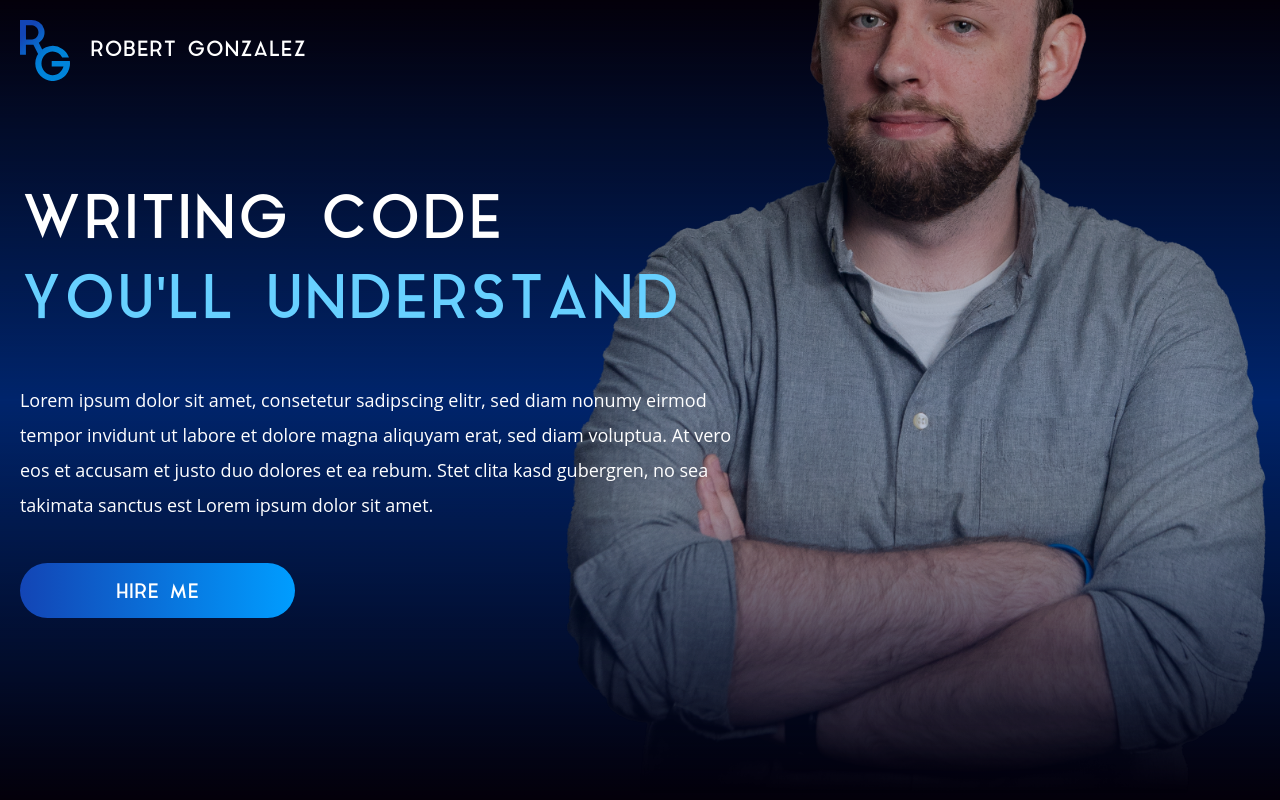
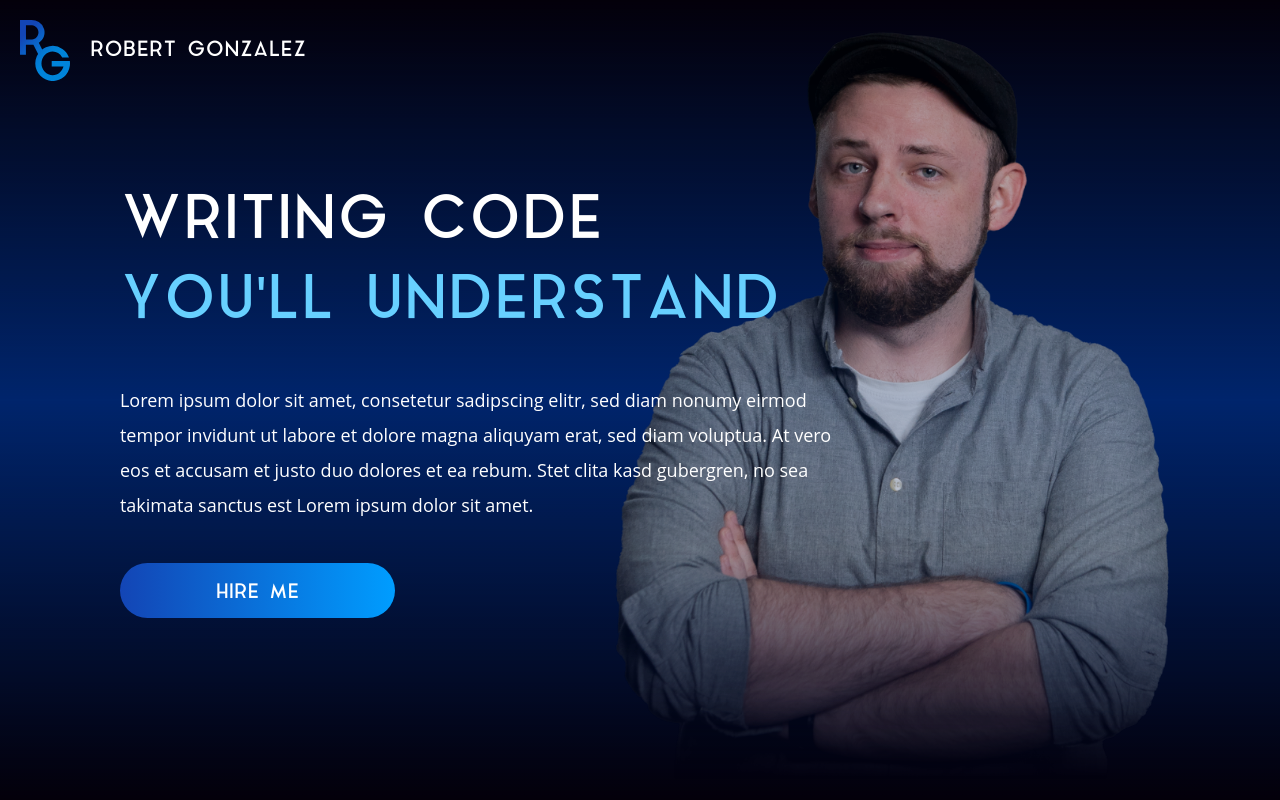
Before and after one commit to bobbyg211/robertgonzalez.io, a React (Create React App) app in the folder client/: page / in a window 1280 px wide. Shown: the top 800 px of the page. Built offline with nearby package versions, Linux system fonts and the light colour scheme.

Commit message:
Banner spacing and image sizing adjustments

```diff
--- a/client/src/screens/Home.js
+++ b/client/src/screens/Home.js
@@ -3,11 +3,11 @@ import headshot from "../assets/images/headshot-home.png";
 import { scrollColorTrans } from "../scripts/utils";
 
 export default function Home() {
-  const bannerColor = { r: 0, g: 37, b: 108 };
-  const skillsColor = { r: 30, g: 0, b: 129 };
-  const projectsColor = { r: 0, g: 79, b: 129 };
+  useEffect(() => {
+    const bannerColor = { r: 0, g: 37, b: 108 };
+    const skillsColor = { r: 30, g: 0, b: 129 };
+    const projectsColor = { r: 0, g: 79, b: 129 };
 
-  useEffect(() => {
     scrollColorTrans(
       ".home.page",
       ".home .banner",
--- a/client/src/styles/scss/home.scss
+++ b/client/src/styles/scss/home.scss
@@ -15,12 +15,19 @@
   }
 
   .section {
-    min-height: 100vh;
     position: relative;
     z-index: 1;
-    padding: 100px 0;
+    min-height: 100vh;
+    padding: 100px;
+
+    .wrapper {
+      position: relative;
+    }
 
     @include tablet {
+      padding-left: 20px;
+      padding-right: 20px;
+
       &:not(:first-child) {
         min-height: initial;
       }
@@ -36,7 +43,7 @@
     align-items: center;
 
     .content {
-      width: 60%;
+      width: 70%;
       position: relative;
       z-index: 3;
 
@@ -58,22 +65,32 @@
     .headshot {
       position: absolute;
       z-index: 1;
-      bottom: 0;
+      top: 50%;
       right: 0;
+      transform: translateY(-50%);
+      height: 175%;
 
       img {
         opacity: 0.9;
-        width: 100%;
-        height: auto;
+        width: auto;
+        height: 100%;
         mask-image: linear-gradient(
           to bottom,
           rgba(0, 0, 0, 1) 70%,
           rgba(0, 0, 0, 0) 100%
         );
+
+        @include tablet {
+          width: 100%;
+          height: auto;
+        }
       }
 
       @include tablet {
         position: relative;
+        top: 0;
+        transform: translateY(0%);
+        height: 100%;
       }
     }
   }
```
